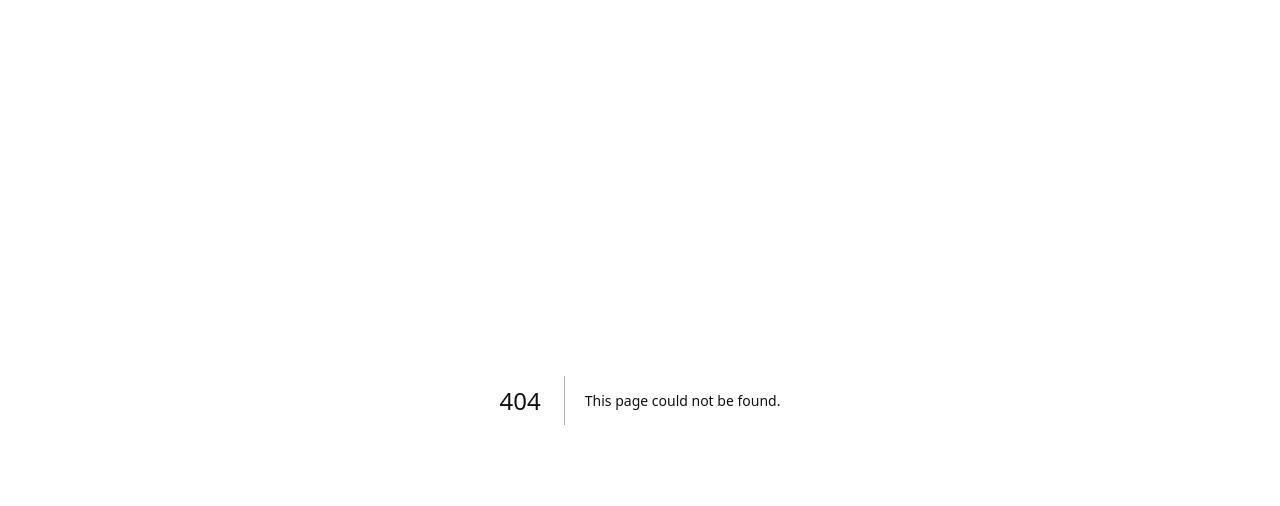
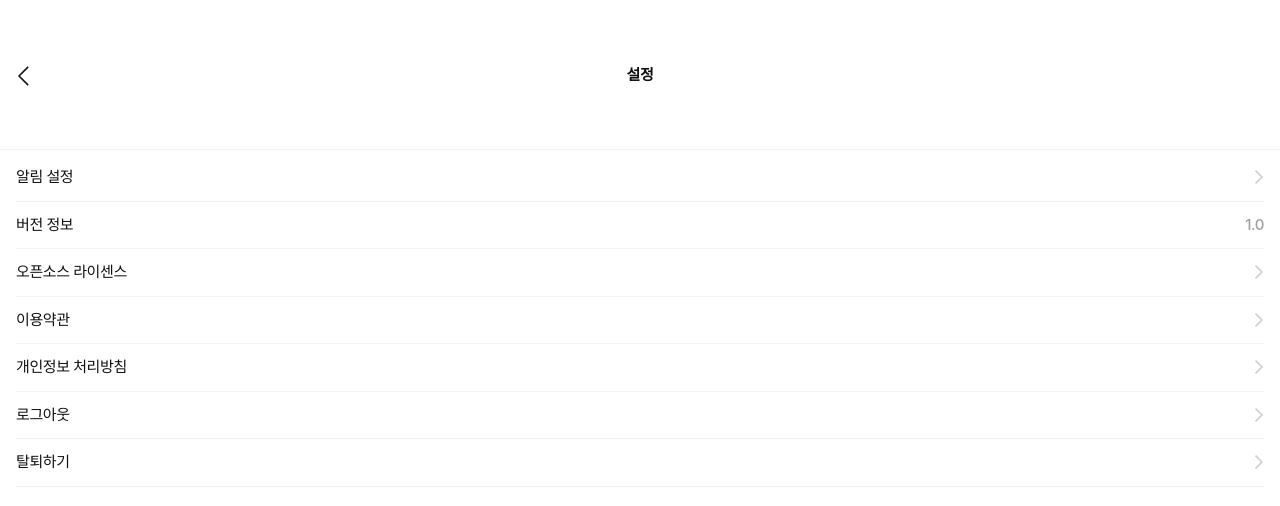
Before and after one commit to depromeet/pingpong-client, a Next.js app: page /profile/setting in a window 1280 px wide. Before the commit this address had no page. Shown: the top 506 px of the page. Built offline with nearby package versions, Linux system fonts and the light colour scheme; a web font is replaced by a local one.

Commit message:
:sparkles: feat: setting page pub

```diff
--- a/src/components/common/Header.tsx
+++ b/src/components/common/Header.tsx
@@ -1,12 +1,20 @@
+import { useRouter } from 'next/router';
+
 import { ArrowIcon } from '../icons';
 
-const Header = ({ title, activeButton }: Header) => {
+const Header = ({ title, activeButton, className }: Header) => {
+  const router = useRouter();
+
   return (
-    <header className={`flex gap-7 items-center justify-between w-full px-7 sticky top-0 py-[5%] bg-bg-gray z-50`}>
-      <button className="w-[20px] h-[20px]">
+    <header
+      className={`flex gap-7 items-center w-full px-7 sticky top-0 py-[5%] bg-bg-gray z-50 ${
+        activeButton ? 'justify-between' : ''
+      } ${className}`}
+    >
+      <button className={`w-[20px] h-[20px] ${activeButton ? 'left-0' : 'absolute'}`} onClick={() => router.back()}>
         <ArrowIcon color="black" direction="right" className="w-[9px] h-[18px]" />
       </button>
-      <h1 className="text-t3">{title}</h1>
+      <h1 className={`text-t3 ${activeButton ? '' : 'w-full text-center'}`}>{title}</h1>
       {activeButton && <span className="text-primary-blue text-button">{activeButton}</span>}
     </header>
   );
--- /dev/null
+++ b/src/components/common/Radio.tsx
@@ -0,0 +1,22 @@
+import { memo } from 'react';
+
+type Props = {
+  isOn: boolean;
+  onClick: () => void;
+};
+
+const Toggle = ({ isOn, onClick }: Props) => {
+  return (
+    <button
+      className={`w-[52px] h-[32px] rounded-[16px] relative ${isOn ? 'bg-primary-blue' : 'bg-gray-200'}`}
+      onClick={onClick}
+    >
+      <span className="hidden">on/off toggle 버튼</span>
+      <button
+        className={`absolute w-[28px] h-[28px] bg-white rounded-full top-[2px] ${isOn ? 'right-[2px]' : 'left-[2px]'}`}
+      />
+    </button>
+  );
+};
+
+export default memo(Toggle);
--- a/src/hooks/usePopup.ts
+++ b/src/hooks/usePopup.ts
@@ -10,6 +10,7 @@ export const usePopup = () => {
   const [popup, setPopup] = useRecoilState<PopupProps | null>(popupAtom);
 
   useEffect(() => {
+    popup &&
       router.beforePopState(() => {
         if (popup) {
           setPopup(null);
--- a/src/pages/profile/index.tsx
+++ b/src/pages/profile/index.tsx
@@ -14,9 +14,11 @@ export default function Profile() {
               <Image src={'/icons/modify.svg'} alt="modify" width={100} height={100} />
             </button>
           </Link>
-          <button className="w-[20px] h-[20px]">
-            <Image src={'/icons/setting.svg'} alt="setting" width={100} height={100} />
-          </button>
+          <Link href={'/profile/setting'}>
+            <button className="w-[20px] h-[20px]">
+              <Image src={'/icons/setting.svg'} alt="setting" width={100} height={100} />
+            </button>
+          </Link>
         </article>
         <article className="pt-[15px] flex items-center justify-center gap-5 flex-col">
           <div>
--- /dev/null
+++ b/src/pages/profile/setting.tsx
@@ -0,0 +1,44 @@
+import Image from 'next/image';
+import { useRouter } from 'next/router';
+
+import Header from '@/components/common/Header';
+
+export default function ProfileSetting() {
+  const router = useRouter();
+
+  const settingList = [
+    { label: '알림 설정', onClick: () => handleMoveToLink('/setting/alarm') },
+    { label: '버전 정보', info: '1.0' },
+    { label: '오픈소스 라이센스', onClick: () => handleMoveToLink('/setting/license') },
+    { label: '이용약관', onClick: () => handleMoveToLink('/setting/terms') },
+    { label: '개인정보 처리방침', onClick: () => handleMoveToLink('/setting/privacy') },
+    { label: '로그아웃', onClick: () => null }, //FIXME: open modal
+    { label: '탈퇴하기', onClick: () => null },
+  ];
+
+  const handleMoveToLink = (path: string) => {
+    router.push(path);
+  };
+
+  return (
+    <>
+      <Header title="설정" className="bg-white border-b border-gray-100" />
+      <ul className="mt-4 px-[16px]">
+        {settingList.map((list, i) => (
+          <li
+            key={i}
+            onClick={list.onClick}
+            className="text-b2 text-gray-600 py-[12px] flex justify-between items-center border-b border-gray-100"
+          >
+            {list.label}
+            {list.onClick ? (
+              <Image src={'/icons/setting-arrow.svg'} width={10} height={12} alt="arrow" />
+            ) : (
+              <span className="text-gray-400">{list.info}</span>
+            )}
+          </li>
+        ))}
+      </ul>
+    </>
+  );
+}
--- /dev/null
+++ b/src/pages/setting/alarm.tsx
@@ -0,0 +1,20 @@
+import Header from '@/components/common/Header';
+import Toggle from '@/components/common/Radio';
+
+export default function SettingAlarm() {
+  const handleAlarmClick = () => {
+    //TODO: native interface
+  };
+
+  return (
+    <>
+      <Header title="알림 설정" className="bg-white border-b border-gray-100" />
+      <ul className="mt-4 px-[16px]">
+        <li className="text-b2 text-gray-600 py-[12px] flex justify-between items-center border-b border-gray-100">
+          푸시 알림
+          <Toggle isOn onClick={handleAlarmClick} />
+        </li>
+      </ul>
+    </>
+  );
+}
--- a/src/typings/common.d.ts
+++ b/src/typings/common.d.ts
@@ -19,6 +19,7 @@ interface PopupProps {
 interface Header {
   title: string;
   activeButton?: string;
+  className?: string;
 }
 
 interface CardInfo {
```
Also changed, not shown: public/icons/setting-arrow.svg (added). Lines whose indentation alone changed are shown as unchanged.
